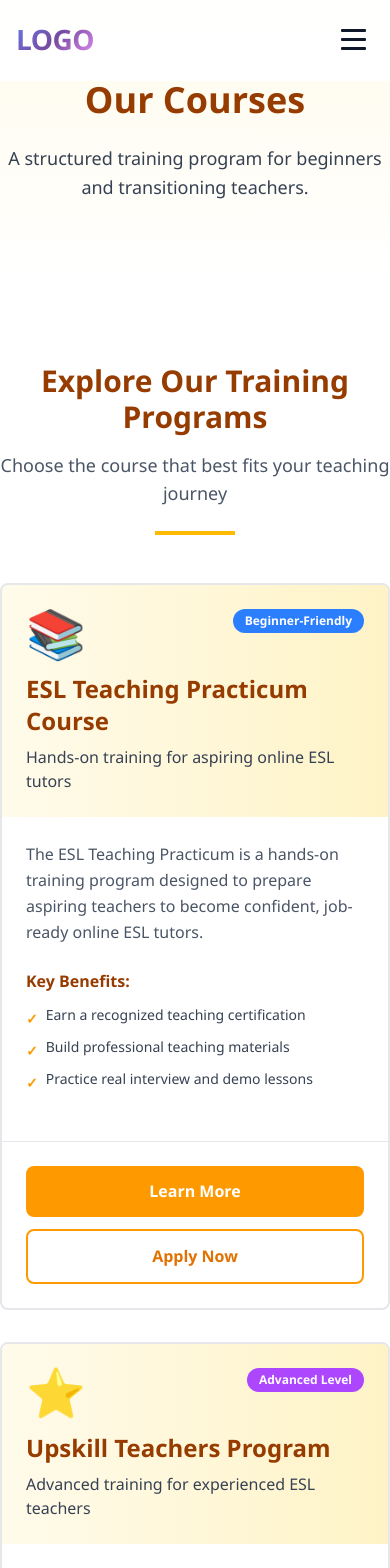
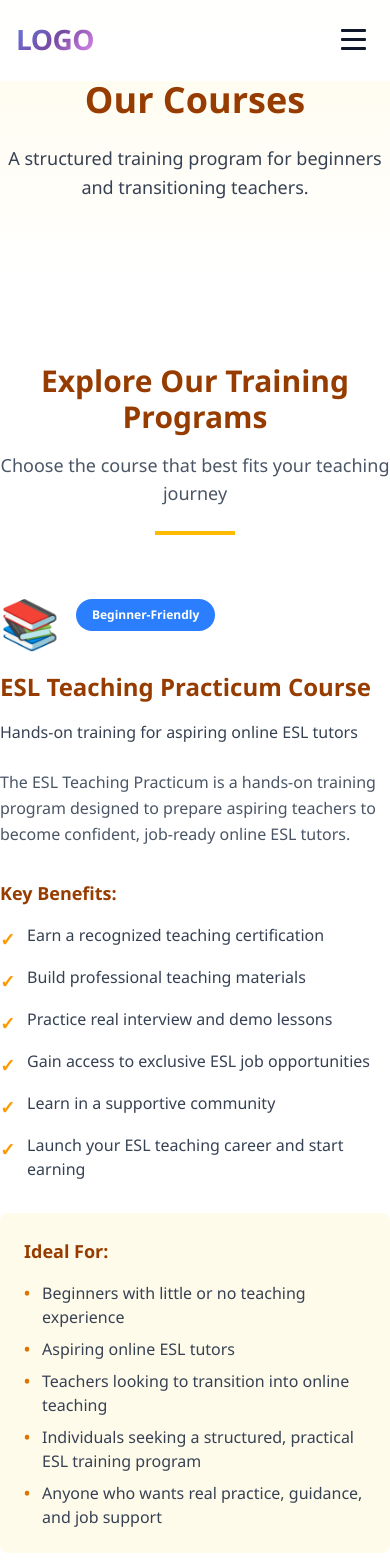
Before and after one commit to sammyyOzz/prouda-3, a Next.js app: page /courses in a window 390 px wide. Shown: the top 1568 px of the page. Built offline with nearby package versions, Linux system fonts and the light colour scheme.

Commit message:
courses page update

```diff
--- a/app/courses/page.jsx
+++ b/app/courses/page.jsx
@@ -130,134 +130,122 @@ export default function Courses() {
         </div>
       </section>
 
-      {/* Courses Cards Section */}
-      <section className="py-16 sm:py-20 lg:py-24 bg-white px-4 sm:px-6 lg:px-8">
-        <div className="max-w-6xl mx-auto">
-          <div className="text-center mb-12 lg:mb-16">
+      {/* Courses Sections */}
+      <section className="py-12 sm:py-16 lg:py-24 bg-white px-4 sm:px-6 lg:px-8">
+        <div className="max-w-6xl mx-auto space-y-16 sm:space-y-20 lg:space-y-24">
+          {/* Section Header */}
+          <div className="text-center">
             <h2 className="text-3xl sm:text-4xl lg:text-5xl font-bold text-amber-800 mb-4">Explore Our Training Programs</h2>
             <p className="text-lg sm:text-xl text-gray-600 max-w-2xl mx-auto">Choose the course that best fits your teaching journey</p>
             <div className="w-20 h-1 bg-amber-400 mx-auto mt-6"></div>
           </div>
 
-          {/* Course Cards */}
-          <div className="grid grid-cols-1 lg:grid-cols-3 gap-8 lg:gap-10">
-            {courses.map((course) => (
-              <div
-                key={course.id}
-                className="bg-white border-2 border-gray-200 rounded-lg overflow-hidden hover:shadow-lg transition-all duration-300 flex flex-col"
-              >
-                {/* Card Header */}
-                <div className="bg-linear-to-r from-amber-50 to-amber-100 p-6 sm:p-8">
-                  <div className="flex items-start justify-between mb-4">
-                    <div className="text-5xl">{course.icon}</div>
-                    <span className={`${course.badgeColor} text-white text-xs sm:text-sm font-bold px-3 py-1 rounded-full`}>
+          {/* Individual Course Sections */}
+          {courses.map((course, idx) => (
+            <div
+              key={course.id}
+              className={`grid grid-cols-1 lg:grid-cols-2 gap-8 lg:gap-12 items-center ${
+                idx % 2 === 1 ? 'lg:flex-row-reverse' : ''
+              }`}
+            >
+              {/* Left Column - Information */}
+              <div className={`${idx % 2 === 1 ? 'lg:order-2' : 'lg:order-1'}`}>
+                <div className="bg-white">
+                  {/* Badge and Icon */}
+                  <div className="flex items-start gap-4 mb-6">
+                    <div className="text-5xl sm:text-6xl">{course.icon}</div>
+                    <span className={`${course.badgeColor} text-white text-xs sm:text-sm font-bold px-4 py-2 rounded-full h-fit`}>
                       {course.badge}
                     </span>
                   </div>
-                  <h3 className="text-2xl sm:text-3xl font-bold text-amber-800 mb-2">{course.title}</h3>
-                  <p className="text-gray-700 text-base sm:text-lg">{course.shortDesc}</p>
-                </div>
 
-                {/* Card Body */}
-                <div className="p-6 sm:p-8 flex-1">
-                  <p className="text-gray-600 text-base sm:text-lg leading-relaxed mb-6">{course.description}</p>
+                  {/* Title and Short Description */}
+                  <h3 className="text-2xl sm:text-3xl lg:text-4xl font-bold text-amber-800 mb-4">
+                    {course.title}
+                  </h3>
+                  <p className="text-gray-700 text-base sm:text-lg mb-6 leading-relaxed">
+                    {course.shortDesc}
+                  </p>
+
+                  {/* Full Description */}
+                  <p className="text-gray-600 text-base sm:text-lg leading-relaxed mb-8">
+                    {course.description}
+                  </p>
 
                   {/* Key Benefits */}
-                  <div className="mb-6">
-                    <h4 className="font-bold text-amber-800 mb-3 text-base sm:text-lg">Key Benefits:</h4>
-                    <ul className="space-y-2">
-                      {course.benefits.slice(0, 3).map((benefit, idx) => (
-                        <li key={idx} className="flex items-start gap-2 text-sm sm:text-base text-gray-700">
-                          <span className="text-amber-500 font-bold mt-1">✓</span>
+                  <div className="mb-8">
+                    <h4 className="font-bold text-amber-800 mb-4 text-lg">Key Benefits:</h4>
+                    <ul className="space-y-3">
+                      {course.benefits.map((benefit, bidx) => (
+                        <li key={bidx} className="flex items-start gap-3 text-base text-gray-700">
+                          <span className="text-amber-500 font-bold text-lg mt-0.5">✓</span>
                           <span>{benefit}</span>
                         </li>
                       ))}
                     </ul>
                   </div>
-                </div>
 
-                {/* Card Footer */}
-                <div className="p-6 sm:p-8 border-t border-gray-200 space-y-3">
-                  <button
-                    onClick={() => setActiveTab(activeTab === course.id ? null : course.id)}
-                    className="w-full bg-amber-500 hover:bg-amber-600 text-white font-semibold py-3 px-6 rounded-lg transition-all duration-300"
-                  >
-                    {activeTab === course.id ? 'Hide Details' : 'Learn More'}
-                  </button>
+                  {/* Ideal For */}
+                  <div className="mb-10 bg-amber-50 p-6 rounded-lg">
+                    <h4 className="font-bold text-amber-800 mb-4 text-lg">Ideal For:</h4>
+                    <ul className="space-y-2">
+                      {course.idealFor.map((item, iidx) => (
+                        <li key={iidx} className="flex items-start gap-3 text-base text-gray-700">
+                          <span className="text-amber-600 font-bold">•</span>
+                          <span>{item}</span>
+                        </li>
+                      ))}
+                    </ul>
+                  </div>
+
+                  {/* Button */}
                   <button
                     onClick={() => {
                       setFormData({ ...formData, course: course.title });
                       document.getElementById('application-form').scrollIntoView({ behavior: 'smooth' });
                     }}
-                    className="w-full bg-white border-2 border-amber-500 text-amber-600 font-semibold py-3 px-6 rounded-lg hover:bg-amber-50 transition-all duration-300"
+                    className="w-full bg-amber-500 hover:bg-amber-600 text-white font-bold py-3 sm:py-4 px-6 sm:px-8 rounded-lg transition-all duration-300 shadow-md hover:shadow-lg text-base sm:text-lg"
                   >
                     Apply Now
                   </button>
                 </div>
               </div>
-            ))}
-          </div>
+
+              {/* Right Column - Video or Image */}
+              <div className={`${idx % 2 === 1 ? 'lg:order-1' : 'lg:order-2'}`}>
+                <div className="bg-gray-100 rounded-lg overflow-hidden shadow-lg h-full min-h-96 flex items-center justify-center">
+                  {/* YouTube Video */}
+                  {course.youtubeUrl && (
+                    <div className="w-full h-full">
+                      <div className="relative w-full h-full pb-[56.25%] lg:pb-0 lg:h-96">
+                        <iframe
+                          className="absolute top-0 left-0 w-full h-full lg:relative"
+                          src={`https://www.youtube.com/embed/${course.youtubeUrl.split('v=')[1] || course.youtubeUrl.split('/')[3]}`}
+                          title={course.title}
+                          allowFullScreen
+                          loading="lazy"
+                        ></iframe>
+                      </div>
+                    </div>
+                  )}
+
+                  {/* Fallback Image if No Video */}
+                  {!course.youtubeUrl && (
+                    <div className="w-full h-full flex items-center justify-center bg-linear-to-br from-amber-100 to-amber-200">
+                      <div className="text-center">
+                        <div className="text-7xl mb-4">{course.icon}</div>
+                        <p className="text-lg font-semibold text-amber-900">{course.title}</p>
+                      </div>
+                    </div>
+                  )}
+                </div>
+              </div>
+            </div>
+          ))}
         </div>
       </section>
 
-      {/* Expanded Course Details */}
-      <section className="py-16 sm:py-20 lg:py-24 bg-gray-50 px-4 sm:px-6 lg:px-8">
-        <div className="max-w-4xl mx-auto space-y-12">
-          {courses.map((course) => (
-            activeTab === course.id && (
-              <div key={course.id} className="bg-white rounded-lg p-8 sm:p-10 lg:p-12 shadow-md border-l-4 border-amber-500">
-                {/* Course Video */}
-                {course.youtubeUrl && (
-                  <div className="mb-10">
-                    <h3 className="text-2xl font-bold text-amber-800 mb-6">Course Overview Video</h3>
-                    <div className="relative w-full pb-[56.25%] bg-black rounded-lg overflow-hidden">
-                      <iframe
-                        className="absolute top-0 left-0 w-full h-full"
-                        src={`https://www.youtube.com/embed/${course.youtubeUrl.split('v=')[1] || course.youtubeUrl.split('/')[3]}`}
-                        title={course.title}
-                        allowFullScreen
-                      ></iframe>
-                    </div>
-                  </div>
-                )}
 
-                {/* Full Description */}
-                <div className="mb-10">
-                  <h3 className="text-2xl font-bold text-amber-800 mb-4">About This Course</h3>
-                  <p className="text-gray-700 text-base sm:text-lg leading-relaxed mb-6">{course.description}</p>
-                </div>
-
-                {/* All Benefits */}
-                <div className="mb-10">
-                  <h3 className="text-2xl font-bold text-amber-800 mb-6">What You'll Get</h3>
-                  <div className="grid grid-cols-1 md:grid-cols-2 gap-4">
-                    {course.benefits.map((benefit, idx) => (
-                      <div key={idx} className="flex items-start gap-3 bg-amber-50 p-4 rounded-lg">
-                        <span className="text-amber-600 font-bold text-xl mt-1">✓</span>
-                        <span className="text-gray-700 text-base">{benefit}</span>
-                      </div>
-                    ))}
-                  </div>
-                </div>
-
-                {/* Ideal For */}
-                <div>
-                  <h3 className="text-2xl font-bold text-amber-800 mb-6">Who Is This Course For?</h3>
-                  <p className="text-gray-700 text-base sm:text-lg mb-4">This course is ideal for:</p>
-                  <ul className="space-y-3">
-                    {course.idealFor.map((item, idx) => (
-                      <li key={idx} className="flex items-start gap-3 text-base sm:text-lg text-gray-700">
-                        <span className="text-amber-600 font-bold">•</span>
-                        <span>{item}</span>
-                      </li>
-                    ))}
-                  </ul>
-                </div>
-              </div>
-            )
-          ))}
-        </div>
-      </section>
 
       {/* Application Form Section */}
       <section id="application-form" className="py-16 sm:py-20 lg:py-24 bg-white px-4 sm:px-6 lg:px-8">
```
